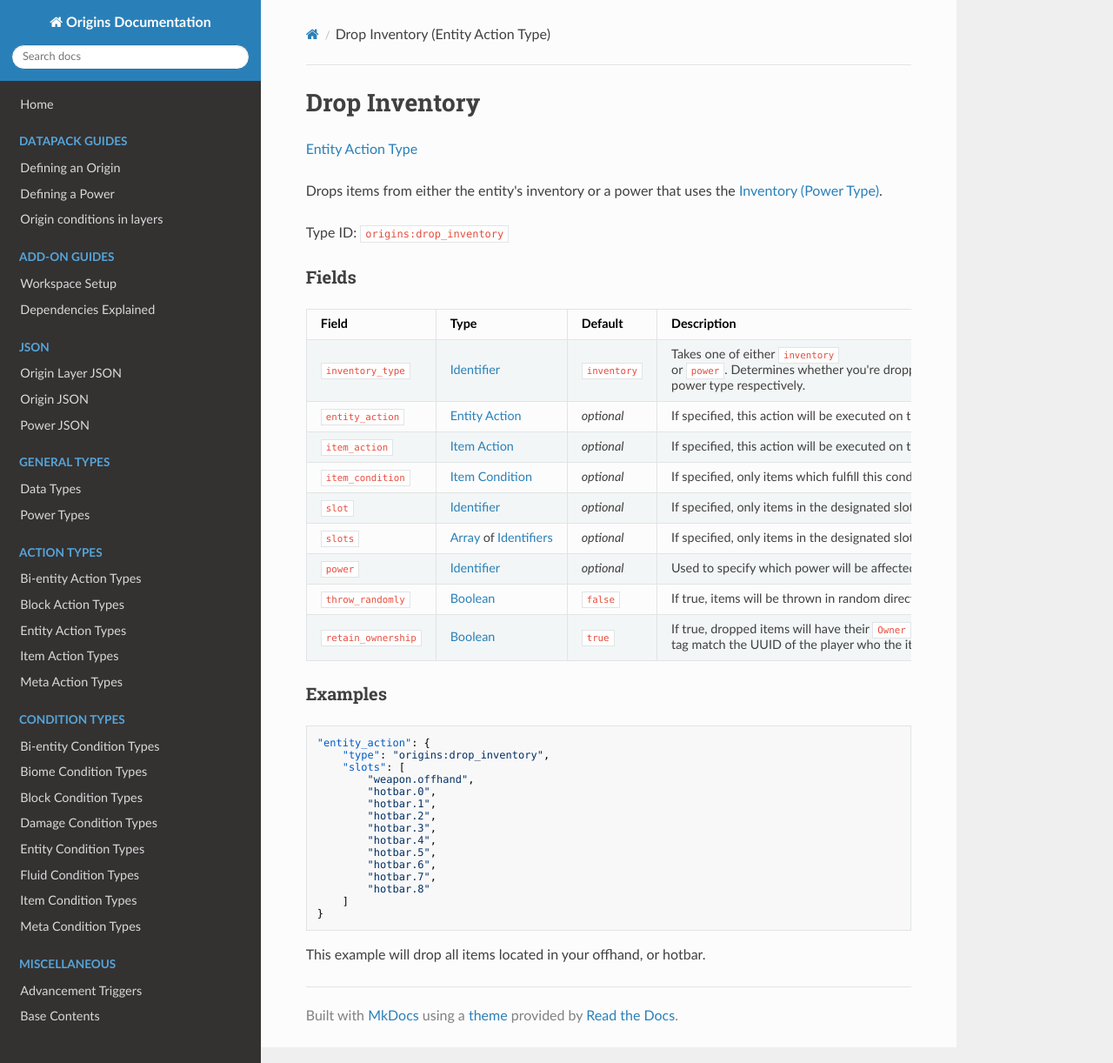
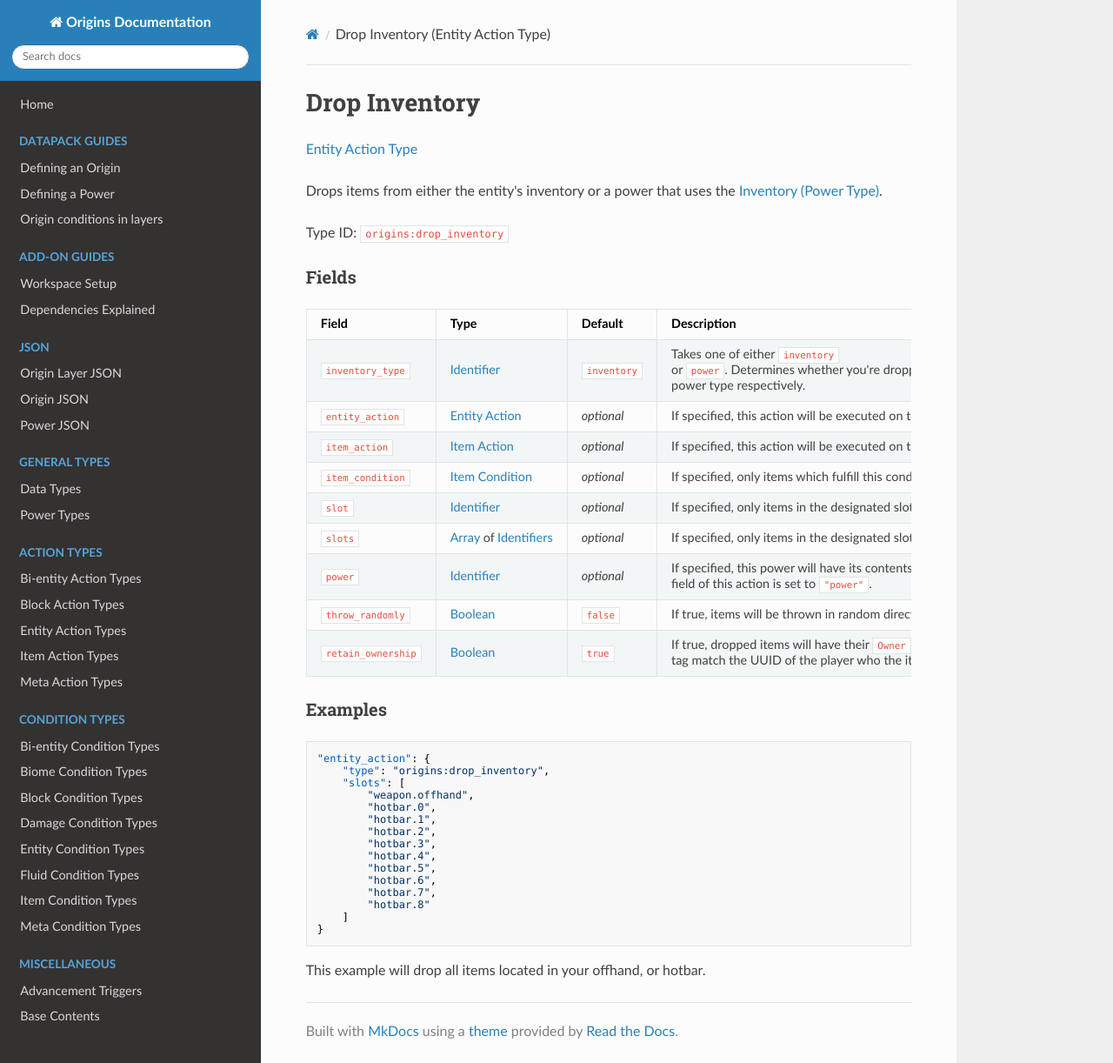
Before and after one commit to apace100/origins-docs, an MkDocs documentation site: the page built from docs/types/entity_action_types/drop_inventory.md, in a window 1280 px wide and 1222 px high. Shown: the whole window at 87% size. Built offline with MkDocs 1.6.1, drawn with Linux system fonts in a browser that asks for light colours; nearby versions of some CDN libraries.

Commit message:
Update docs/types/entity_action_types/drop_inventory.md
Co-authored-by: eggohito <66972816+eggohito@users.noreply.github.com>

```diff
--- a/docs/types/entity_action_types/drop_inventory.md
+++ b/docs/types/entity_action_types/drop_inventory.md
@@ -21,7 +21,7 @@ Field  | Type | Default | Description
 `item_condition` | [Item Condition](../types/item_condition_types.md) | _optional_ | If specified, only items which fulfill this condition will be dropped.
 `slot` | [Identifier](../../data_types/identifier.md) | _optional_ | If specified, only items in the designated slot will be dropped. All valid inputs can be found [here](https://minecraft.fandom.com/wiki/Slot#Command_argument)
 `slots` | [Array](../data_types/array.md) of [Identifiers](../data_types/identifier.md) | _optional_ | If specified, only items in the designated slots will be dropped. All valid inputs can be found [here](https://minecraft.fandom.com/wiki/Slot#Command_argument)
-`power` | [Identifier](../data_types/identifier.md) | _optional_ | Used to specify which power will be affected if the `inventory_type` field is set to `power`.
+`power` | [Identifier](../data_types/identifier.md) | _optional_ | If specified, this power will have its contents dropped as long as its using the `inventory` power type and the `inventory_type` field of this action is set to `"power"`.
 `throw_randomly` | [Boolean](../data_types/boolean.md) | `false` | If true, items will be thrown in random directions instead of being normally dropped, similar to how items are dropped when you die.
 `retain_ownership` | [Boolean](../data_types/boolean.md) | `true` | If true, dropped items will have their `Owner` tag match the UUID of the player who the item originally belonged to, preventing others from picking it up before the original owner has a chance.
 
```
